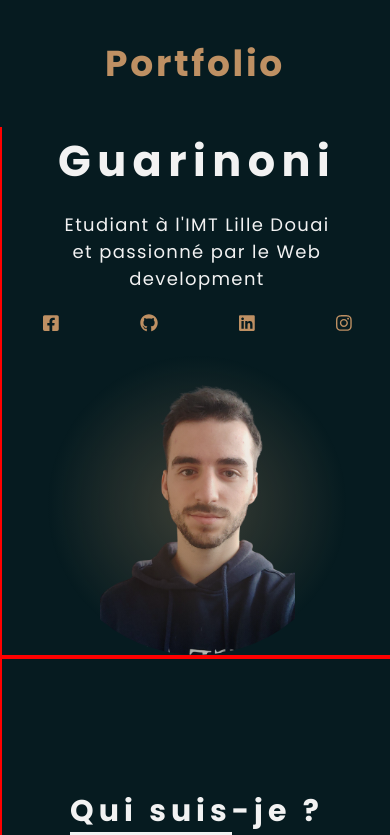
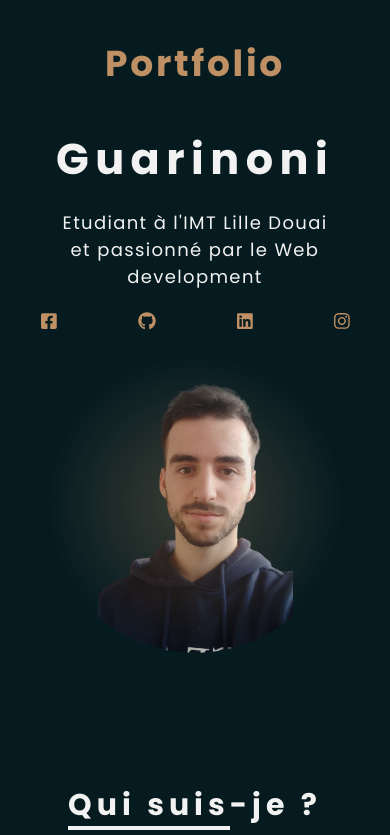
Before and after one commit to RomainGuarinoni/portfolio, a Vue app: page /#/ in a window 390 px wide. Shown: the top 835 px of the page. Built offline with nearby package versions, Linux system fonts and the light colour scheme.

Commit message:
fix bug responsive projet

```diff
--- a/src/components/Aboutme.vue
+++ b/src/components/Aboutme.vue
@@ -120,6 +120,9 @@ export default {};
   .boxall {
     position: static !important;
   }
+  .bottom .svg {
+    display: none !important;
+  }
 }
 * {
   margin: 0;
--- a/src/components/AppContainer.vue
+++ b/src/components/AppContainer.vue
@@ -80,8 +80,9 @@ export default {
   z-index: 1;
   overflow-y: scroll;
   scroll-behavior: smooth;
+  scroll-snap-type: y mandatory;
 }
-@media all and (max-width: 768px) {
+@media all and (max-width: 1204px) {
   .pages {
     scroll-snap-type: none !important;
   }
@@ -95,7 +96,6 @@ export default {
   scroll-snap-align: start;
   scroll-snap-stop: normal;
   background: var(--primary);
-  border: 2px solid red;
 }
 
 a {
--- a/src/components/Experience.vue
+++ b/src/components/Experience.vue
@@ -110,7 +110,7 @@ export default {};
   display: flex;
   justify-content: center;
   align-items: center;
-  padding-top: 110px;
+  padding-top: 130px;
   color: var(--txt);
 }
 .underline {
--- a/src/components/Projets.vue
+++ b/src/components/Projets.vue
@@ -217,6 +217,9 @@ export default {
   .caroussel-content {
     margin: 50px 0 !important;
   }
+  .boxall {
+    overflow: scroll !important;
+  }
   .boxall h1 {
     width: 100% !important;
     margin: 0;
```
